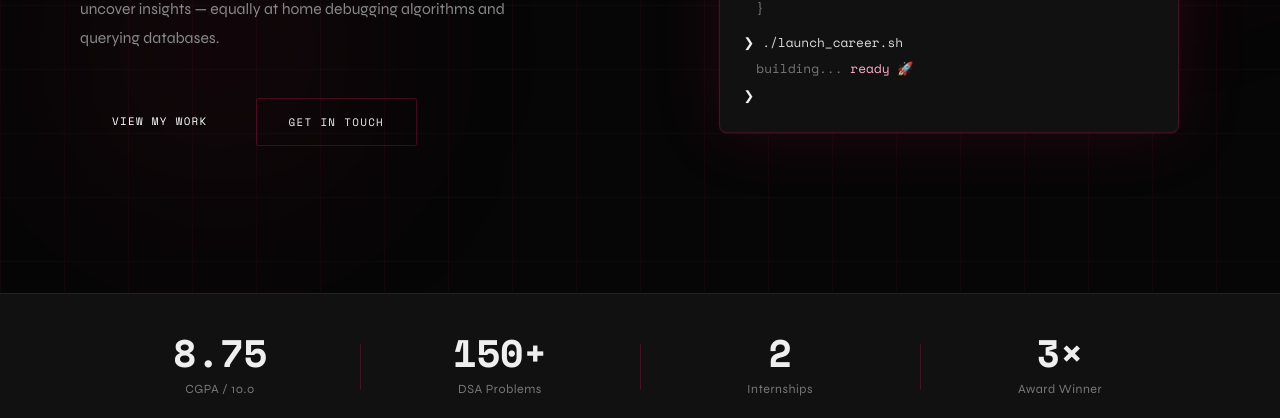
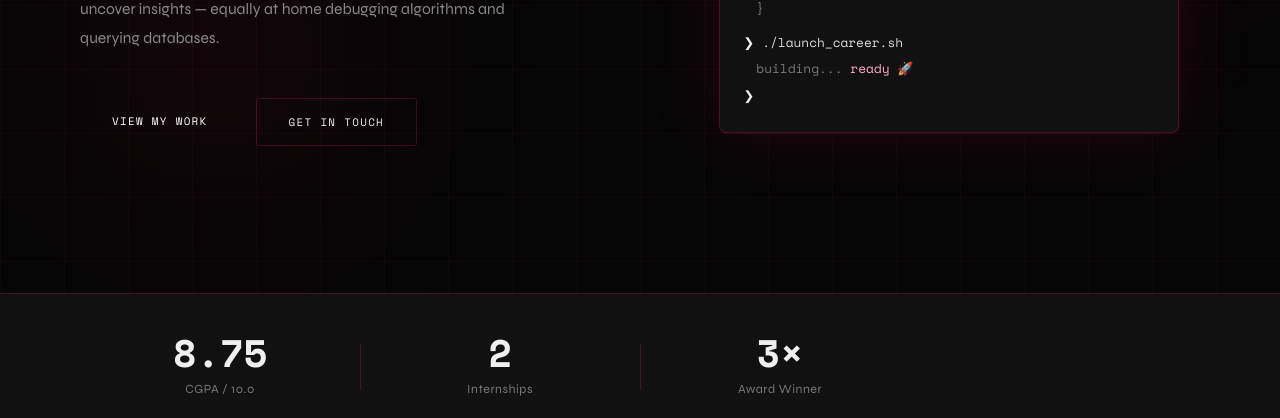
Before and after one commit to Vidushi117/vidushi117.github.io, a plain HTML site: page index.html in a window 1280 px wide. Shown: the part 534-952 px from the top of the page. Drawn offline with nearby package versions, Linux system fonts and the light colour scheme.

Commit message:
Update index.html

```diff
--- a/index.html
+++ b/index.html
@@ -255,7 +255,6 @@ footer{border-top:1px solid var(--pborder);padding:1.8rem 5rem;display:flex;just
 <!-- STATS -->
 <div class="stats">
   <div class="st"><span class="sn">8.75</span><span class="sl">CGPA / 10.0</span></div>
-  <div class="st"><span class="sn">150+</span><span class="sl">DSA Problems</span></div>
   <div class="st"><span class="sn">2</span><span class="sl">Internships</span></div>
   <div class="st"><span class="sn">3×</span><span class="sl">Award Winner</span></div>
 </div>
```
